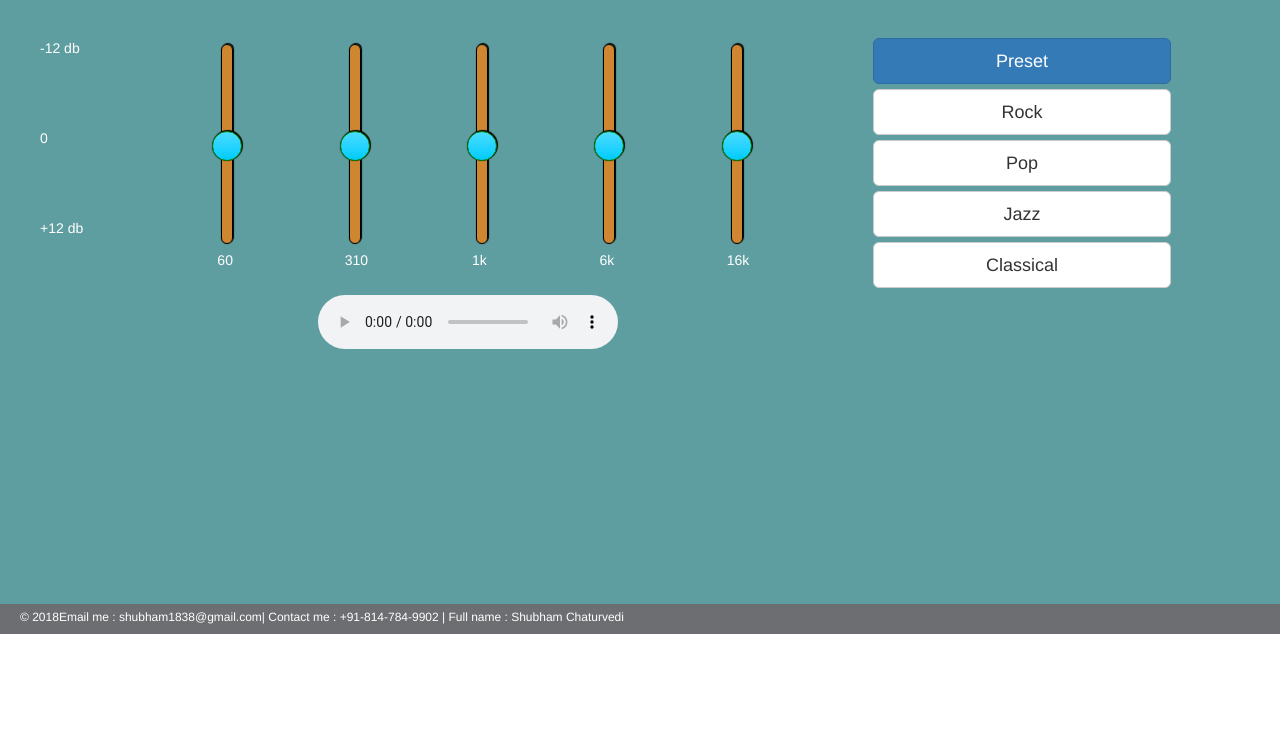
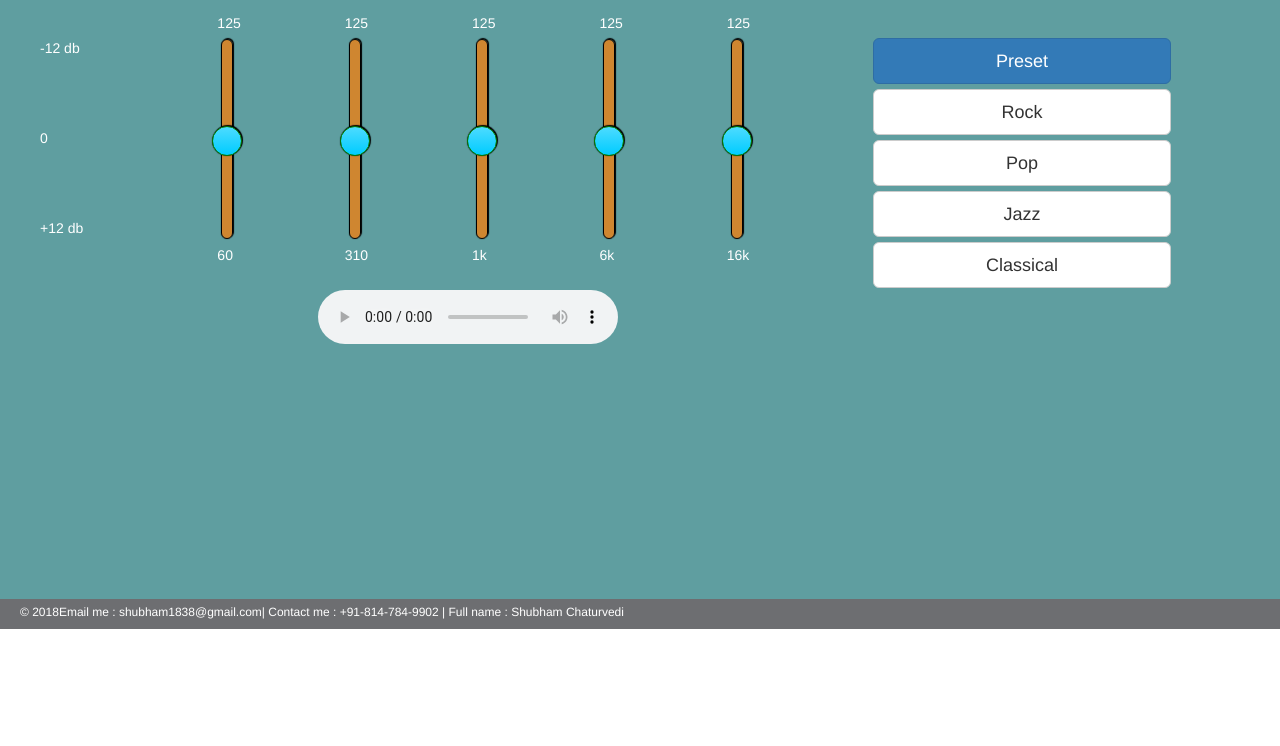
Before and after one commit to shubhamdev/Music-Equalizer, a React app: page / in a window 1280 px wide. Shown: the part 54-800 px from the top of the page. Built offline with nearby package versions, Linux system fonts and the light colour scheme; what redux-immutable-state-invariant would draw is missing.

Commit message:
added slider range value.

```diff
--- a/src/components/Slider.js
+++ b/src/components/Slider.js
@@ -62,6 +62,7 @@ class Slider extends React.Component {
 						</div>
 						{this.props.items.map((slider, index) => (
 							<div className="col-md-2 col-sm-2 col-xs-1" key={index}>
+								<span className="slider-value">{slider.currentValue}</span>
 									<input type="range" id={index} min="1"
 										max="255" data-key={slider.name}
 										onChange={this.changeSlider} value={slider.currentValue}
--- a/src/css/musicStyle.css
+++ b/src/css/musicStyle.css
@@ -39,7 +39,12 @@ footer a:hover{
 li {
 	list-style: none;
 }
-
+/* Slider value*/
+.slider-value{
+    margin-left: 90px;
+    margin-top: -25px;
+    display: block;
+}
 /* slider range value */
 .range-value{
 	margin-left: 90px;
```
